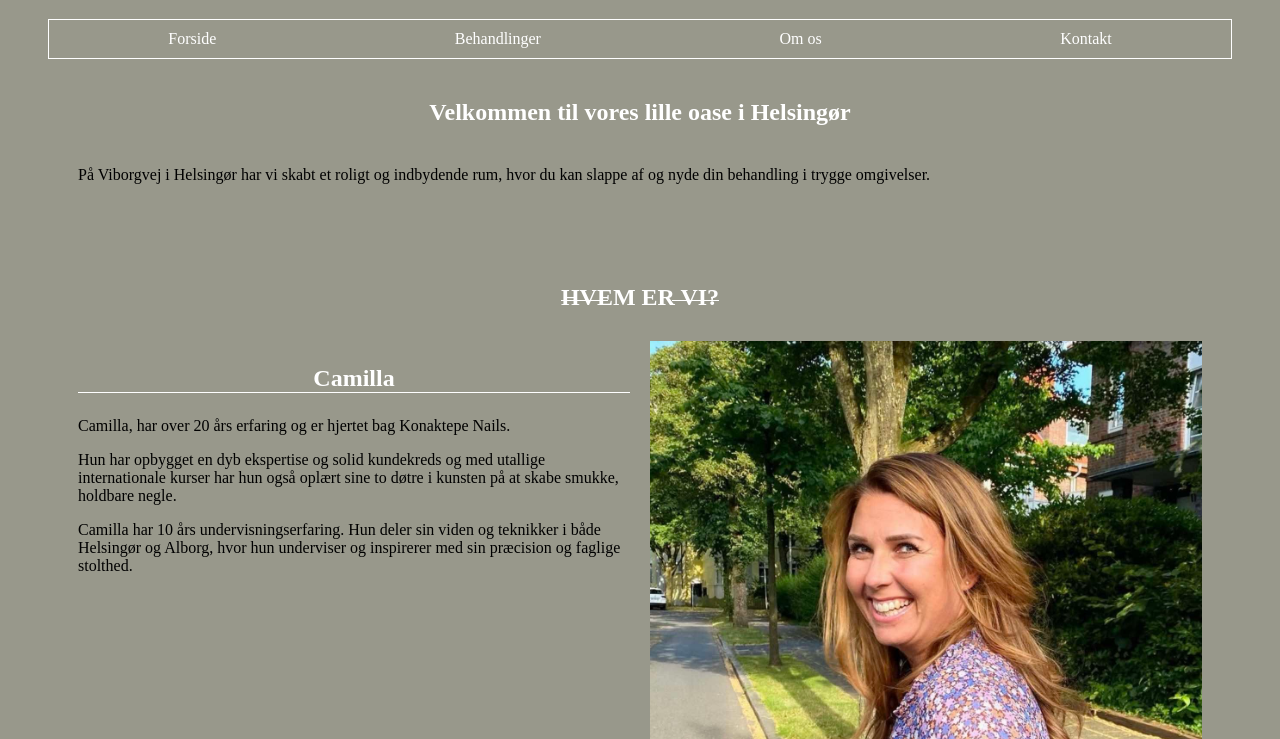
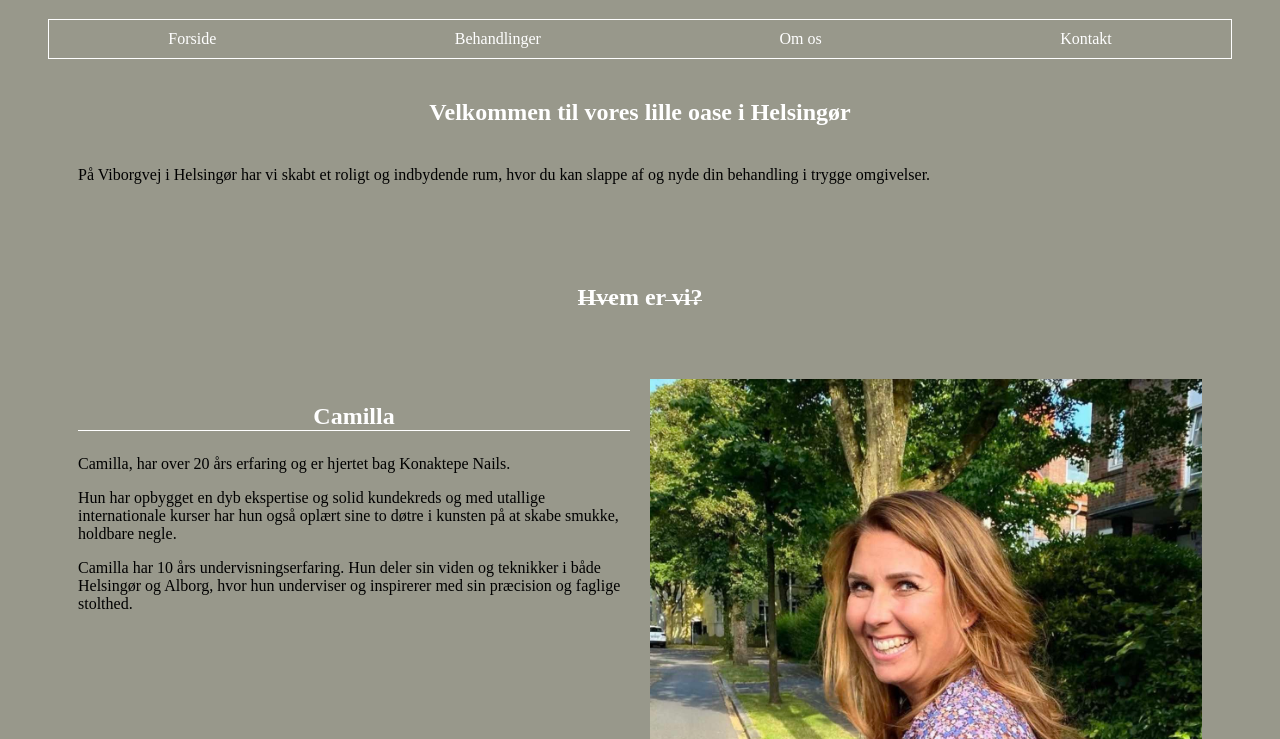
Before and after one commit to emra0005/Konaktepe-Nails, a plain HTML site: page omos.html in a window 1280 px wide. Shown: the part 61-800 px from the top of the page. Drawn offline with Linux system fonts and the light colour scheme.

Commit message:
tilføjer igen

```diff
--- a/omos.html
+++ b/omos.html
@@ -41,7 +41,8 @@
         På Viborgvej i Helsingør har vi skabt et roligt og indbydende rum, hvor
         du kan slappe af og nyde din behandling i trygge omgivelser.
       </p>
-      <h2>HVEM ER VI?</h2>
+      <h2>Hvem er vi?</h2>
+      <br />
     </section>
 
     <section class="grid_1-1">
```
